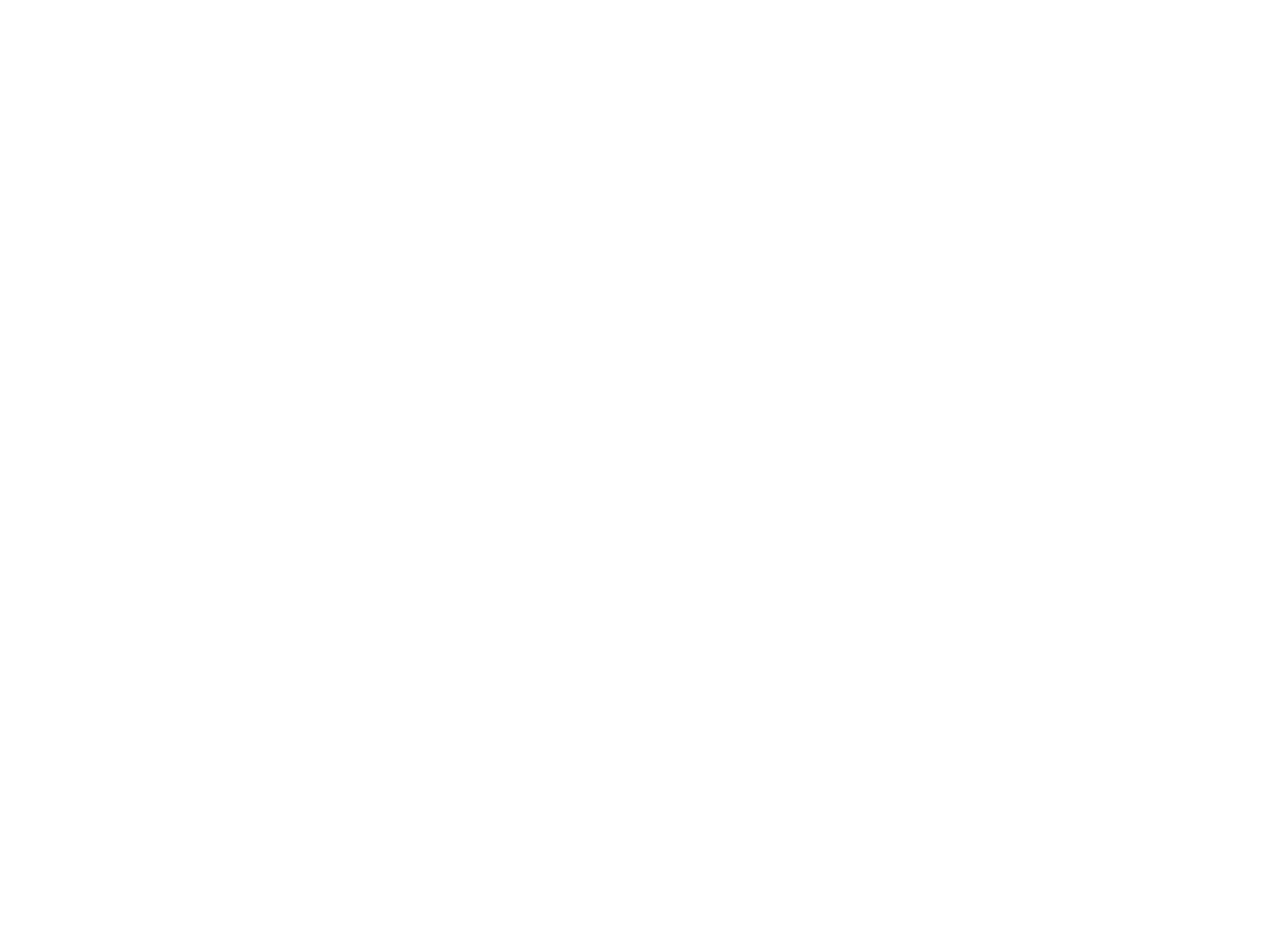
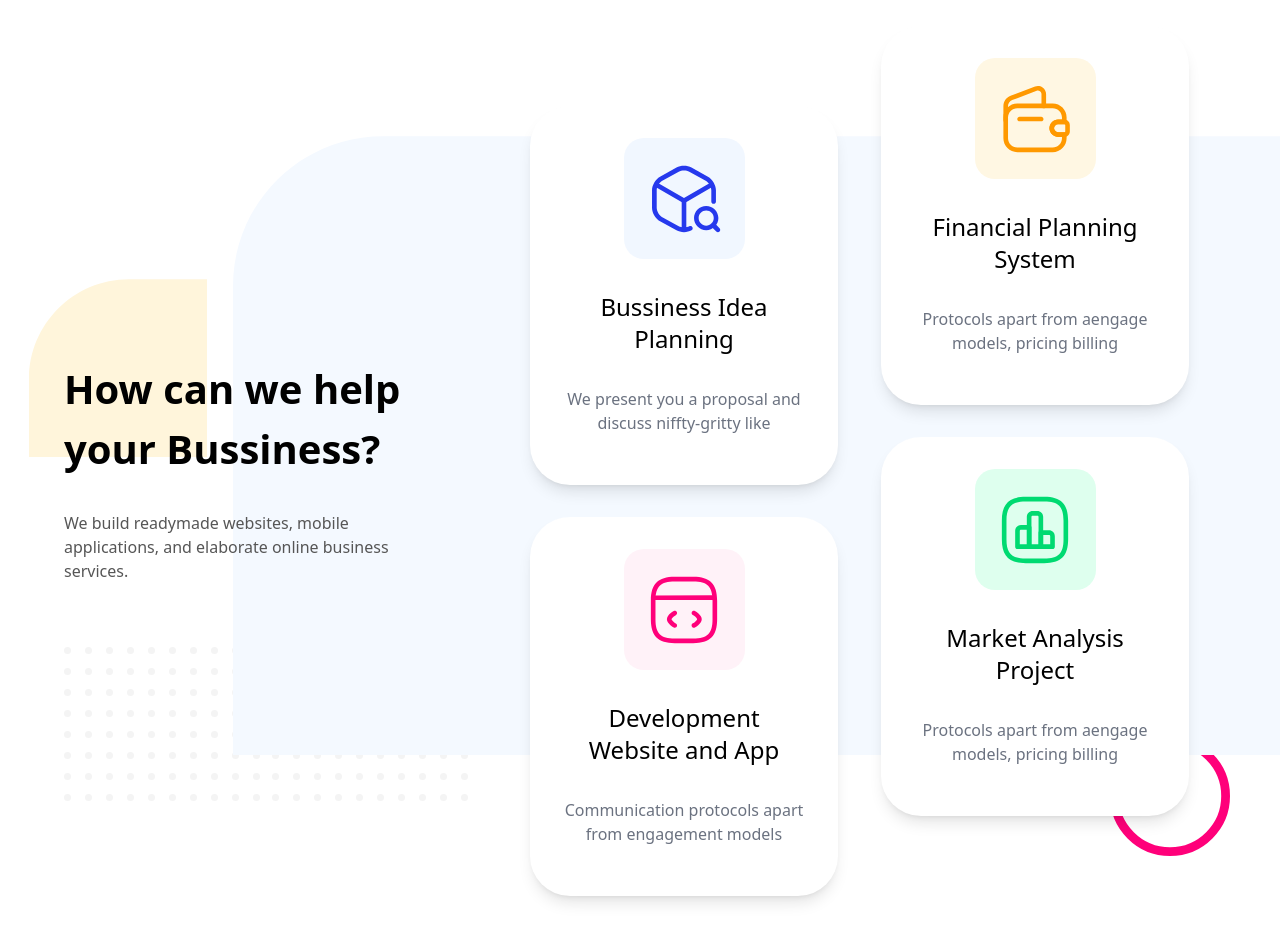
Before and after one commit to Sandip-Z/AplusStudio, a React (Create React App) app: page / in a window 1280 px wide. Shown: the part 860-1802 px from the top of the page. Before the commit the page ends 806 px from the top, so only its background shows below. Built offline with nearby package versions, Linux system fonts and the light colour scheme.

Commit message:
make: bussiness section responsive

```diff
--- a/src/App.css
+++ b/src/App.css
@@ -115,13 +115,17 @@
   content: " ";
 }
 
-.service-grid >  div:nth-child(1){
-  margin-top: 80px;
+@media screen and (min-width: 768px) {
+
+  .service-grid >  div:nth-child(1){
+    margin-top: 80px;
+  }
+
+  .service-grid >  div:nth-child(4){
+    margin-top: -80px;
+  }
 }
 
-.service-grid >  div:nth-child(4){
-  margin-top: -80px;
-}
 
 .custom-clip-path-for-slider {
   clip-path: path("M40 224.5C40 117.081 127.081 30 234.5 30H429V224.5C429 331.919 341.919 419 234.5 419C127.081 419 40 331.919 40 224.5Z");
--- a/src/App.tsx
+++ b/src/App.tsx
@@ -11,11 +11,11 @@
 
 function App() {
   return (
-    <main className="ml-5[x] lg:mr-0 lg:ml-16 px-5 lg:px-0">
+    <main className="ml-5[x] lg:mr-0 lg:ml-16">
       {/* <Nav /> */}
       <Header />
       <ClientSection />
-      {/* <BussinessSection /> */}
+      <BussinessSection />
       {/* <AboutSection /> */}
       {/* <Testomonial /> */}
       {/* <NewsLetter /> */}
--- a/src/assets/icons/searchBussinessIcon.tsx
+++ b/src/assets/icons/searchBussinessIcon.tsx
@@ -1,7 +1,7 @@
-const SearchBussinessIcon = () => (
+const SearchBussinessIcon = ({ height = 74, width = 74 }) => (
   <svg
-    width="74"
-    height="74"
+    width={width}
+    height={height}
     viewBox="0 0 74 74"
     fill="none"
     xmlns="http://www.w3.org/2000/svg"
--- a/src/components/BussinessBox/index.tsx
+++ b/src/components/BussinessBox/index.tsx
@@ -12,15 +12,17 @@
   iconBackground,
 }: IBussinessProps) => {
   return (
-    <div className="rounded-[40px] shadow-lg w-[308px] h-[379px] p-8 bg-white z-10">
+    <div className="rounded-[40px] shadow-lg w-[auto] sm:w-[308px] sm:h-[379px] p-8 bg-white z-10 border lg:border-0">
       <div
         className={`${iconBackground} w-[121px] h-[121px] flex justify-center m-auto items-center rounded-[20px]`}
       >
         <Icon />
       </div>
-      <div className="mt-8">
-        <h6 className="text-center text-2xl">{heading}</h6>
-        <p className="mt-8 text-center text-base text-gray-500">{subheading}</p>
+      <div className="mt-4 lg:mt-8">
+        <h6 className="text-center text-lg sm:text-2xl">{heading}</h6>
+        <p className="mt-4 lg:mt-8 text-center text-sm sm:text-base text-gray-500">
+          {subheading}
+        </p>
       </div>
     </div>
   );
--- a/src/sections/Bussiness/index.tsx
+++ b/src/sections/Bussiness/index.tsx
@@ -38,20 +38,20 @@
 
 const BussinessSection = () => {
   return (
-    <section className="flex mt-10 mb-40">
-      <div className="my-auto w-[550px] relative">
-        <div className="service-custom-leaf" />
+    <section className="flex flex-col lg:flex-row mt-20 lg:mt-10 mb-40 px-5 sm:px-0">
+      <div className="my-auto lg:w-[550px] relative text-center lg:text-left">
+        <div className="service-custom-leaf hidden lg:block" />
         <SectionHeading
           text="How can we help your Bussiness?"
           paragraph="We build readymade websites, mobile applications, and elaborate online business services."
         />
-        <div className="absolute mt-32">
+        <div className="absolute mt-16 hidden sm:block">
           <Circles />
         </div>
       </div>
-      <div className="w-full relative">
-        <div className="service-custom-bg" />
-        <div className="grid grid-cols-2 ml-auto mr-10 gap-8 service-grid w-[750px]">
+      <div className="w-full relative sm:mt-20 lg:mt-0 overflow-x-hidden lg:overflow-x-visible pb-5">
+        <div className="service-custom-bg hidden sm:block overflow-hidden" />
+        <div className="grid sm:grid-cols-2 lg:ml-auto lg:mr-10 gap-8 service-grid lg:w-[750px] p-10">
           {SERVICES.map(({ title, detail, icon, iconBackground }) => (
             <BussinessBox
               Icon={icon}
@@ -62,7 +62,7 @@
             />
           ))}
         </div>
-        <div className="absolute bottom-[40px] right-[50px]">
+        <div className="absolute bottom-[20px] right-[0px] sm:right-[25px]x sm:bottom-[100px] sm:right-[50px] overflow-hidden">
           <RedCircle />
         </div>
       </div>
--- a/src/sections/ClientSection/index.tsx
+++ b/src/sections/ClientSection/index.tsx
@@ -9,7 +9,7 @@
 
 const ClientSection = () => {
   return (
-    <section className="flex flex-col lg:flex-row lg:justify-between">
+    <section className="flex flex-col lg:flex-row lg:justify-between px-5 sm:px-0">
       <div className="text-center lg:text-left lg:w-[280px] lg:mb-0">
         <SectionHeading
           text="Our Client"
--- a/src/sections/Header/index.tsx
+++ b/src/sections/Header/index.tsx
@@ -11,7 +11,7 @@
   return (
     <header className="flex flex-col lg:flex-row relative space-between mb-20 sm:mb-40 mt-5">
       <div className="my-auto">
-        <div className="lg:w-[500px] text-center lg:text-left">
+        <div className="lg:w-[500px] text-center lg:text-left px-5 sm:px-0">
           <SectionHeading text={HEADING} paragraph={PARAGRPH} />
         </div>
         <div className="mt-8 text-center lg:text-left mb-8 lg:mb-0">
@@ -21,7 +21,7 @@
           <Circles />
         </div>
       </div>
-      <div className="ml-auto relative">
+      <div className="ml-auto relative pl-5 sm:pl-0">
         <div className="absolute z-[-1] lg:left-[-50px] left-[-70px] top-[-40px] lg:top-[0px]">
           <HeaderCircle />
         </div>
```
